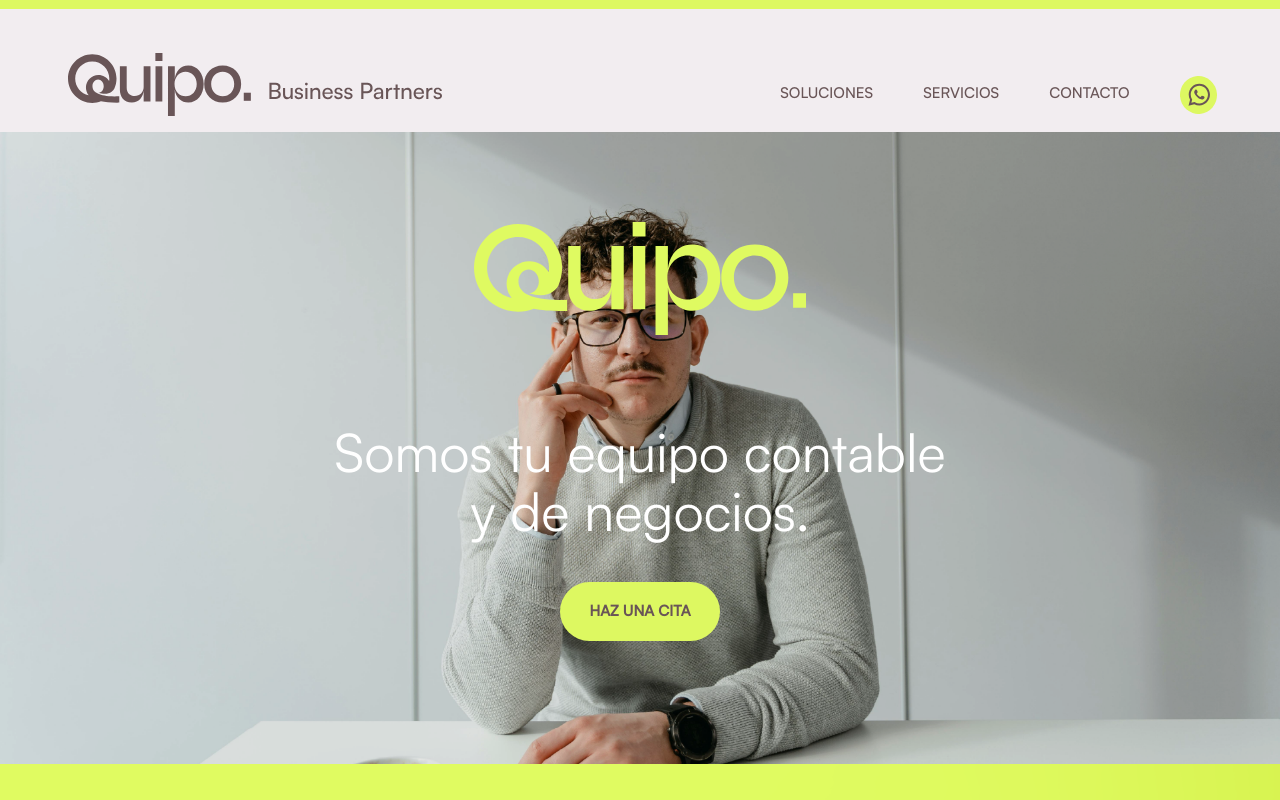
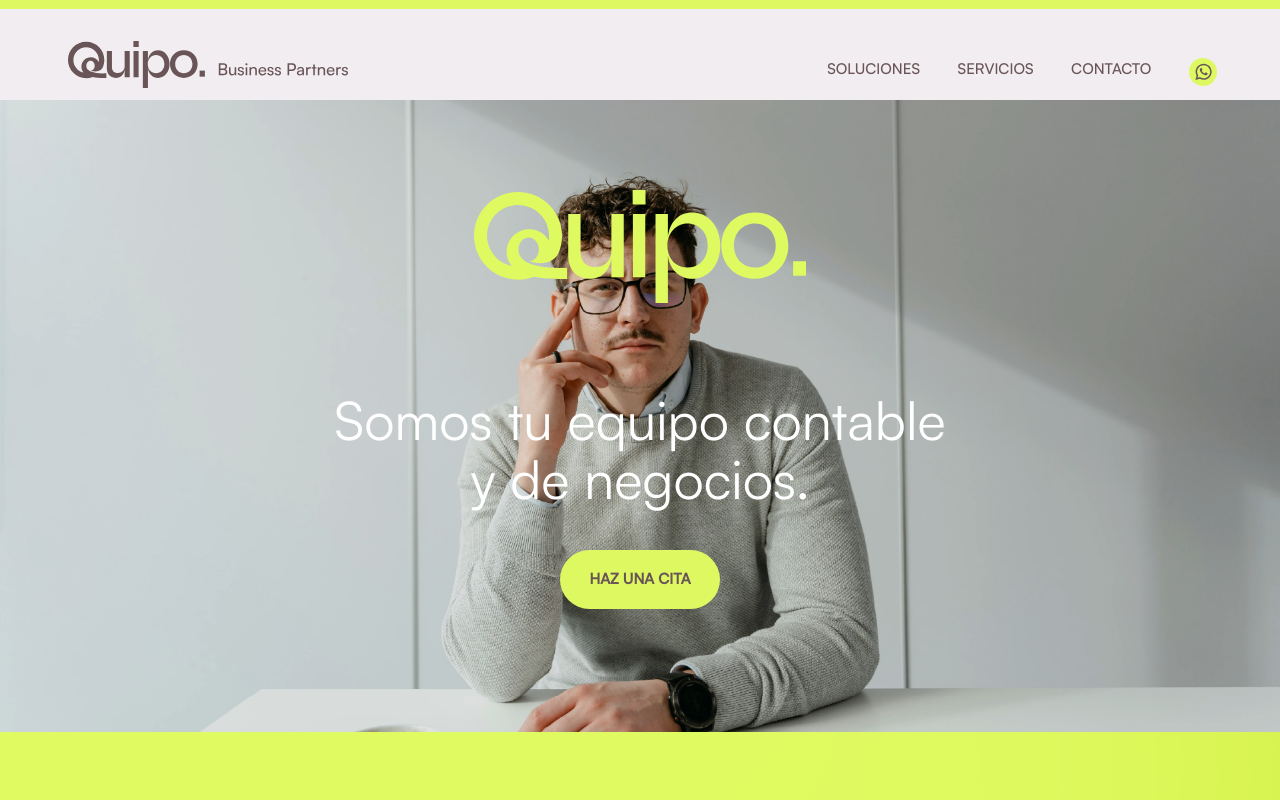
Before and after one commit to quipobusiness/quipo, a React (Vite) app: page / in a window 1280 px wide. Shown: the top 800 px of the page. Built offline with nearby package versions, Linux system fonts and the light colour scheme; a web font is replaced by a local one.

Commit message:
scrollhide

```diff
--- a/index.html
+++ b/index.html
@@ -2,7 +2,9 @@
 <html lang="en">
   <head>
     <meta charset="UTF-8" />
-    <link rel="icon" type="image/svg+xml" href="/vite.svg" />
+    <link rel="icon" type="image/png" href="/img/favicon.png" />
+    <link rel="shortcut icon" type="image/png" href="/img/favicon.png" />
+    <link rel="apple-touch-icon" href="/img/favicon.png" />
     <meta name="viewport" content="width=device-width, initial-scale=1.0" />
     <title>Quibo</title>
   </head>
--- a/src/components/Carousel.tsx
+++ b/src/components/Carousel.tsx
@@ -101,7 +101,7 @@ export function Carousel({ children, infinite = false }: CarouselProps) {
         {children}
       </div>
       {/* Carousel Controls */}
-      <div className="flex justify-between absolute w-full top-[50%] -translate-y-[50%] px-[.2rem] h-[1.8rem] lg:h-[2.2rem]">
+      <div className="flex justify-between absolute lg:relative w-full top-[50%] lg:top-auto -translate-y-[50%] lg:translate-y-0 lg:mt-[1.8rem] px-[.2rem] h-[1.8rem] lg:h-[2.2rem]">
         {infinite || currentIndex > 0 ? (
           <button
             onClick={prevSlide}
--- a/src/components/ClientCard.tsx
+++ b/src/components/ClientCard.tsx
@@ -24,7 +24,7 @@ export function ClientCard({ client }: ClientCardProps) {
           <h3 className="text-quibo-text text-quibo-md font-medium mb-[3.15rem] leading-[.9]">
             {client.title}
           </h3>
-          <p className="text-quibo-text text-quibo-xs leading-[1.1rem]" dangerouslySetInnerHTML={{ __html: client.description }} />
+          <p className="text-quibo-text text-justify text-quibo-xs leading-[1.1rem]" dangerouslySetInnerHTML={{ __html: client.description }} />
         </div>
       </div>
     </div>
--- a/src/components/ClientsSection.tsx
+++ b/src/components/ClientsSection.tsx
@@ -13,7 +13,7 @@ export function ClientsSection({ clients }: ClientsSectionProps) {
   }
 
   return (
-    <section className="pt-[4.5rem] pb-[3.1rem] bg-quibo-border overflow-hidden">
+    <section className="pt-[4.5rem] pb-[3.1rem] lg:pb-[1.85rem] bg-quibo-border overflow-hidden">
       <div className="lg:max-w-none mx-auto lg:mx-0">
         <div className="max-w-[80%] mx-auto lg:max-w-none lg:mx-0">
           <h2 className="text-quibo-text text-quibo-xl font-medium leading-[1.07] mb-[3.7rem] text-center"
--- a/src/components/LandingPage.tsx
+++ b/src/components/LandingPage.tsx
@@ -34,7 +34,7 @@ export function LandingPage({ content }: LandingPageProps) {
 
   return (
     <div className="min-h-screen bg-white">
-      <Navigation ref={navRef} navigation={content.navigation} />
+      <Navigation ref={navRef} navigation={content.navigation} scrollHide />
 
       <main className="pt-[--nav-height]">
         <HeroSection hero={content.hero} />
--- a/src/components/Navigation.tsx
+++ b/src/components/Navigation.tsx
@@ -5,11 +5,14 @@ import { resolveAssetPath } from '../utils'
 
 interface NavigationProps {
   navigation: NavigationType
+  scrollHide?: boolean
 }
 
 export const Navigation = forwardRef<HTMLElement, NavigationProps>(
-  ({ navigation }, forwardedRef) => {
+  ({ navigation, scrollHide = false }, forwardedRef) => {
     const [isOpen, setIsOpen] = useState(false)
+    const [isVisible, setIsVisible] = useState(true)
+    const [lastScrollY, setLastScrollY] = useState(0)
 
     // Handle body scroll lock when mobile menu is open
     useEffect(() => {
@@ -45,6 +48,36 @@ export const Navigation = forwardRef<HTMLElement, NavigationProps>(
       }
     }, [isOpen])
 
+    // Handle scroll hide behavior
+    useEffect(() => {
+      if (!scrollHide) return
+
+      const handleScroll = () => {
+        const currentScrollY = window.scrollY
+
+        // Show navigation when scrolling to top
+        if (currentScrollY <= 0) {
+          setIsVisible(true)
+          setLastScrollY(currentScrollY)
+          return
+        }
+
+        // Hide/show based on scroll direction
+        if (currentScrollY > lastScrollY && isVisible) {
+          // Scrolling down - hide navigation
+          setIsVisible(false)
+        } else if (currentScrollY < lastScrollY && !isVisible) {
+          // Scrolling up - show navigation
+          setIsVisible(true)
+        }
+
+        setLastScrollY(currentScrollY)
+      }
+
+      window.addEventListener('scroll', handleScroll, { passive: true })
+      return () => window.removeEventListener('scroll', handleScroll)
+    }, [scrollHide, lastScrollY, isVisible])
+
     const scrollToTop = () => {
       window.scrollTo({ top: 0, behavior: 'smooth' })
     }
@@ -76,7 +109,9 @@ export const Navigation = forwardRef<HTMLElement, NavigationProps>(
     return (
             <nav
         ref={forwardedRef}
-        className="fixed flex justify-between nav-container items-end top-0 left-0 right-0 z-50 bg-quibo-bg border-t-[0.58rem] border-quibo-border"
+        className={`fixed flex justify-between nav-container items-end top-0 left-0 right-0 z-50 bg-quibo-bg border-t-[0.58rem] border-quibo-border transition-transform duration-300 ${
+          scrollHide && !isVisible ? '-translate-y-full' : 'translate-y-0'
+        }`}
       >
         <button
           onClick={scrollToTop}
@@ -86,17 +121,17 @@ export const Navigation = forwardRef<HTMLElement, NavigationProps>(
           <img
             src={resolveAssetPath(navigation.logo.src)}
             alt={navigation.logo.alt}
-            className="h-[2.5rem] md:h-[3.91rem] w-auto md:-mb-[0.9rem] min-[500px]:hidden"
+            className="h-[1.875rem] md:h-[2.9325rem] w-auto md:-mb-[0.675rem] min-[500px]:hidden"
           />
           {/* Long logo for screens >= 500px */}
           <img
             src={resolveAssetPath(navigation.logoLong.src)}
             alt={navigation.logoLong.alt}
-            className="h-[2.5rem] md:h-[3.91rem] w-auto md:-mb-[0.9rem] max-[499px]:hidden"
+            className="h-[1.875rem] md:h-[2.9325rem] w-auto md:-mb-[0.675rem] max-[499px]:hidden"
           />
         </button>
         {/* Desktop navigation */}
-        <div className="hidden lg:flex items-end gap-[3.13rem]">
+        <div className="hidden lg:flex items-end gap-[2.3475rem]">
           {navigation.links.map((link, index) => (
             <a
               key={index}
@@ -119,11 +154,11 @@ export const Navigation = forwardRef<HTMLElement, NavigationProps>(
                 rel="noopener noreferrer"
                 className="flex items-center hover:opacity-75 transition-opacity duration-200 flex-shrink-0"
               >
-                <img
-                  src={resolveAssetPath(whatsappIcon.icon)}
-                  alt={whatsappIcon.alt}
-                  className="w-[2.34rem] h-auto -mb-[0.78rem]"
-                />
+                            <img
+              src={resolveAssetPath(whatsappIcon.icon)}
+              alt={whatsappIcon.alt}
+              className="w-[1.755rem] h-auto -mb-[0.585rem]"
+            />
               </a>
             ) : null
           })()}
--- a/src/components/ServicesSection.tsx
+++ b/src/components/ServicesSection.tsx
@@ -53,7 +53,9 @@ export function ServicesSection({ services }: ServicesSectionProps) {
         {/* Full-width CTA Button */}
         <div className="w-full">
           <a
-            href={services.cta.href}
+            href="/docs/Quipo_Servicios.pdf"
+            target="_blank"
+            rel="noopener noreferrer"
             className="w-full bg-quibo-text text-center text-white rounded-[1.48rem] uppercase font-medium
                        text-quibo-sm px-[2.22rem] pt-[3.22rem] pb-[1.85rem] lg:py-[3.22rem]
                        hover:opacity-90 transition-opacity duration-200
--- a/src/content/index.ts
+++ b/src/content/index.ts
@@ -49,12 +49,6 @@ export const content: LandingPageContent = {
         href: "https://wa.me/your-number",
         alt: "WhatsApp"
       },
-      {
-        id: "youtube",
-        icon: "/svg/social-yt.svg",
-        href: "https://www.youtube.com/quipo.mx",
-        alt: "Youtube"
-      }
     ]
   },
 
@@ -227,11 +221,10 @@ export const content: LandingPageContent = {
       },
       fields: [
         { name: "name", label: "Nombre", type: "text", required: true },
-        { name: "empresa", label: "Empresa", type: "text", required: true },
-        { name: "telefono", label: "Teléfono", type: "text", required: false },
+        { name: "empresa", label: "Empresa", type: "text", required: false },
         { name: "email", label: "Correo Electrónico", type: "email", required: true },
         { name: "celular", label: "Cel", type: "text", required: false },
-        { name: "message", label: "Mensaje", type: "textarea", required: true }
+        { name: "message", label: "Mensaje", type: "textarea", required: false }
       ]
     },
     cta: "Enviar",
--- a/src/index.css
+++ b/src/index.css
@@ -59,6 +59,6 @@
 /* Prevent images from shrinking on smaller screens */
 @layer utilities {
   .nav-container {
-    padding: 2.75rem 3.94rem 1.94rem 4.25rem;
+    padding: 2rem 3.94rem 1.4rem 4.25rem;
   }
 }
```
Also changed, not shown: public/img/favicon.png (added), 1 other file (tests, documents, lock files or other folders).
